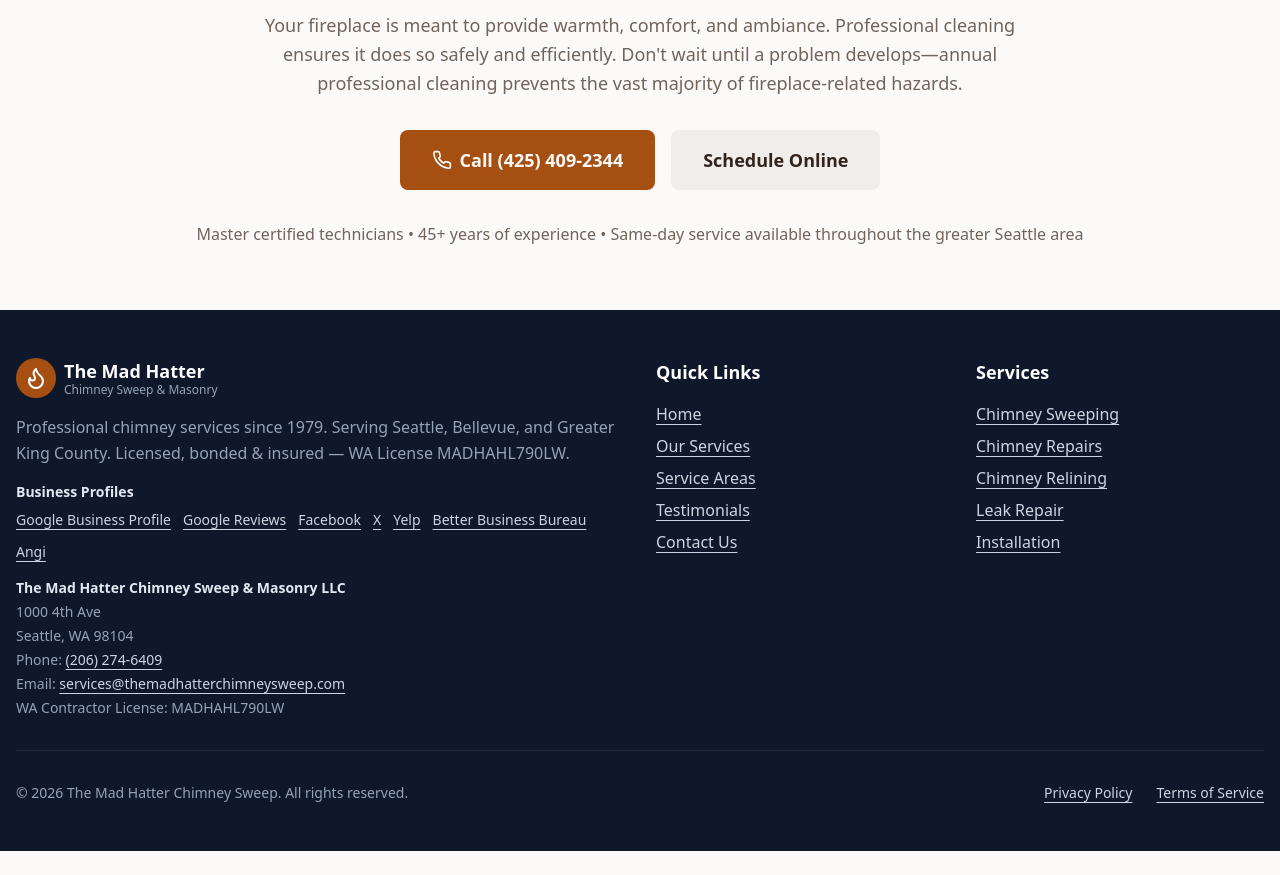
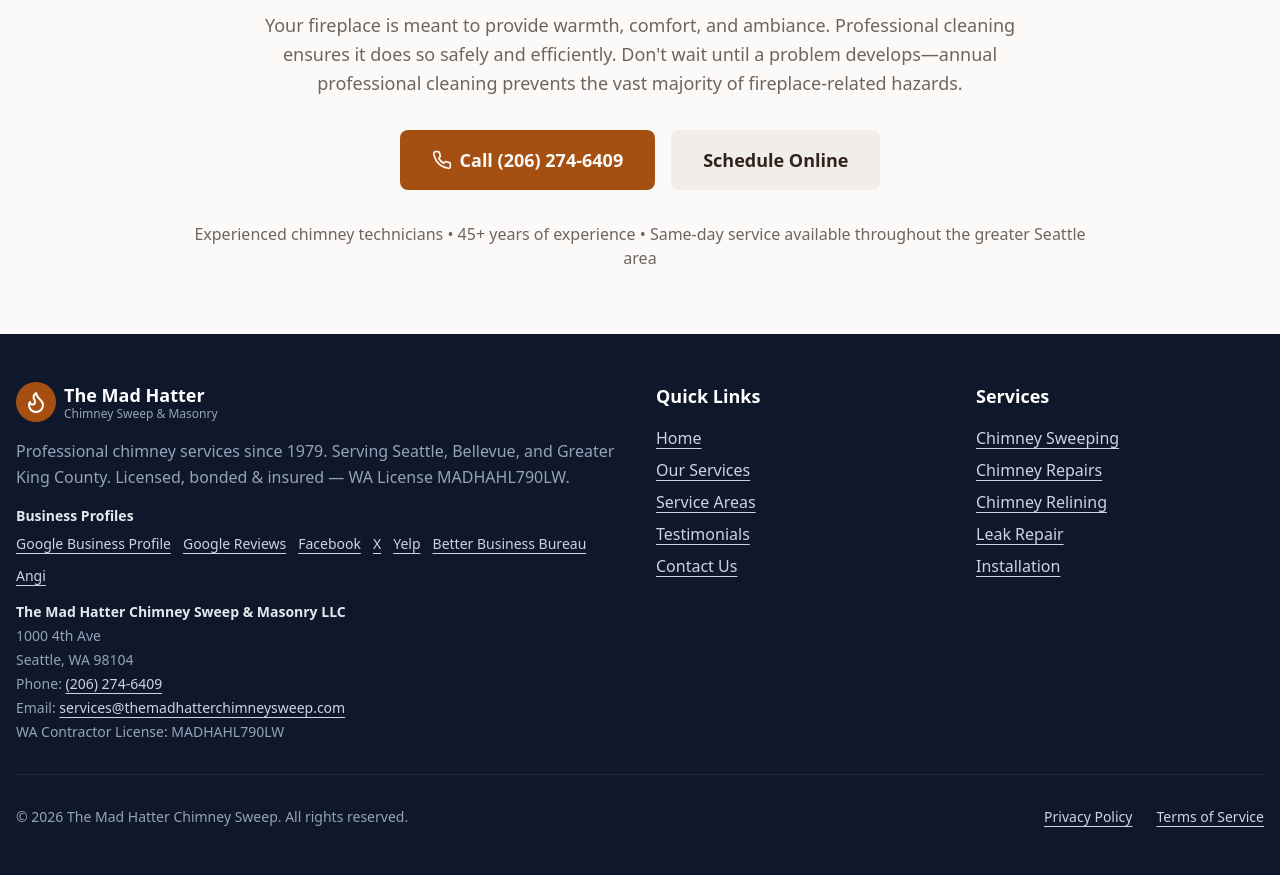
Before and after one commit to jaystonez/mad-hatter-chimney-sweep, a Next.js app: page /fireplace-cleaning in a window 1280 px wide. Shown: the part 5980-6855 px from the top of the page. Before the commit the page ends 6831 px from the top, so only its background shows below. Built offline with nearby package versions, Linux system fonts and the light colour scheme; a web font is replaced by a local one.

Commit message:
Reconcile trust claims and NAP on app/fireplace-cleaning/page.tsx

```diff
--- a/app/fireplace-cleaning/page.tsx
+++ b/app/fireplace-cleaning/page.tsx
@@ -1,4 +1,5 @@
 import { pageMetadata } from "@/lib/seo"
+import { pricing } from "@/lib/pricing"
 import { Phone, Shield, Flame, Wind, Home, CheckCircle, AlertTriangle, Clock, Gauge, Droplets } from 'lucide-react'
 import Link from 'next/link'
 import type { Metadata } from 'next'
@@ -497,11 +498,11 @@
 
           <div className="flex flex-col sm:flex-row gap-4 justify-center items-center mb-8">
             <Link
-              href="tel:425-409-2344"
+              href={`tel:${pricing.phoneE164}`}
               className="inline-flex items-center gap-2 bg-primary text-primary-foreground px-8 py-4 rounded-lg font-semibold hover:bg-primary/90 transition-colors text-lg"
             >
               <Phone className="w-5 h-5" />
-              Call (425) 409-2344
+              Call {pricing.phone}
             </Link>
             <Link
               href="/contact"
@@ -512,7 +513,7 @@
           </div>
 
           <p className="text-muted-foreground">
-            Master certified technicians • 45+ years of experience • Same-day service available throughout the greater Seattle area
+            Experienced chimney technicians • 45+ years of experience • Same-day service available throughout the greater Seattle area
           </p>
         </div>
         </section>
```
